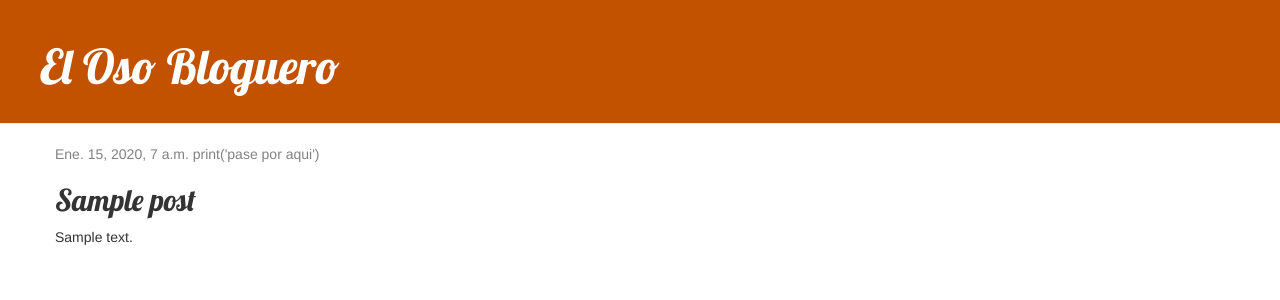
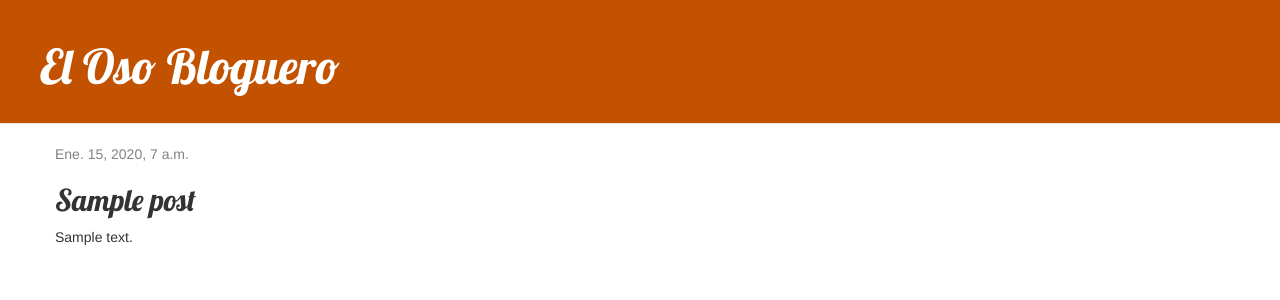
Before and after one commit to guidomperosino/myfirstblog, a Django app: page /post/1/ in a window 1280 px wide. Shown: the top 300 px of the page. Run offline with Django 3.2, Linux system fonts and the light colour scheme; tables that the repository leaves empty hold one stand-in row (values such as "Sample post"); some libraries are stand-ins or nearby versions.

Commit message:
modif post detail

```diff
--- a/blog/templates/blog/post_detail.html
+++ b/blog/templates/blog/post_detail.html
@@ -5,7 +5,6 @@
         {% if post.published_date %}
             <div class="date">
                 {{ post.published_date }}
-                print('pase por aqui')
             </div>
         {% endif %}
         <h2>{{ post.title }}</h2>
```
